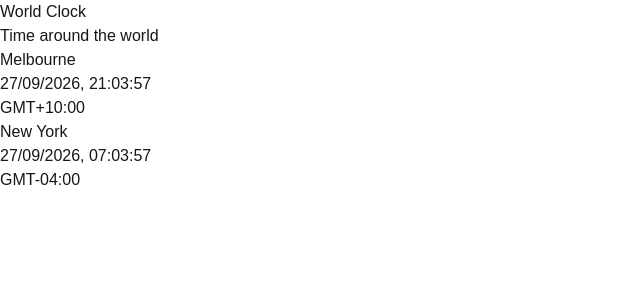
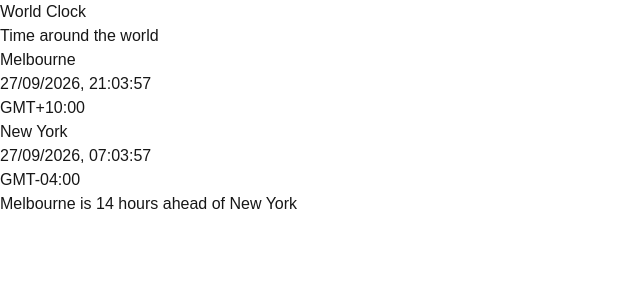
Before and after one commit to timeutility/timeflow-ai, a Next.js app: page /world-clock in a window 1280 px wide. Shown: the top 300 px of the page, without its empty margins (0-640 px from the left). Built offline with nearby package versions, Linux system fonts and the light colour scheme.

Commit message:
Add World Clock time comparison

```diff
--- /dev/null
+++ b/src/app/world-clock/TimeComparison.tsx
@@ -0,0 +1,48 @@
+"use client";
+
+import { useEffect, useState } from "react";
+import { compareTemporalStates } from "@/lib/temporal/compareTemporalStates";
+
+type TimeComparisonProps = {
+  firstName: string;
+  firstIanaIdentifier: string;
+  secondName: string;
+  secondIanaIdentifier: string;
+};
+
+export default function TimeComparison({
+  firstName,
+  firstIanaIdentifier,
+  secondName,
+  secondIanaIdentifier,
+}: TimeComparisonProps) {
+  const [referenceInstant, setReferenceInstant] = useState<Date | null>(null);
+
+  useEffect(() => {
+    setReferenceInstant(new Date());
+
+    const timer = window.setInterval(() => {
+      setReferenceInstant(new Date());
+    }, 1000);
+
+    return () => window.clearInterval(timer);
+  }, []);
+
+  if (!referenceInstant) {
+    return <p>Loading comparison...</p>;
+  }
+
+  const comparison = compareTemporalStates({
+    first_iana_identifier: firstIanaIdentifier,
+    second_iana_identifier: secondIanaIdentifier,
+    reference_instant: referenceInstant,
+  });
+
+  const differenceHours = comparison.difference_minutes / 60;
+
+  return (
+    <p>
+      {firstName} is {differenceHours} hours ahead of {secondName}
+    </p>
+  );
+}
--- a/src/app/world-clock/page.tsx
+++ b/src/app/world-clock/page.tsx
@@ -4,6 +4,8 @@ import {
   americaNewYorkTimezone,
 } from "@/data/timezones";
 import LiveClock from "./LiveClock";
+import TimeComparison from "./TimeComparison";
+
 export default function WorldClockPage() {
   return (
     <main>
@@ -21,6 +23,12 @@ export default function WorldClockPage() {
         entityId={newYork.entity_id}
         ianaIdentifier={americaNewYorkTimezone.iana_identifier}
       />
+       <TimeComparison
+        firstName={melbourne.canonical_name}
+        firstIanaIdentifier={australiaMelbourneTimezone.iana_identifier}
+        secondName={newYork.canonical_name}
+        secondIanaIdentifier={americaNewYorkTimezone.iana_identifier}
+      />
     </main>
   );
 }
--- /dev/null
+++ b/src/lib/temporal/compareTemporalStates.ts
@@ -0,0 +1,41 @@
+type CompareTemporalStatesInput = {
+  first_iana_identifier: string;
+  second_iana_identifier: string;
+  reference_instant: Date;
+};
+export function compareTemporalStates({
+  first_iana_identifier,
+  second_iana_identifier,
+  reference_instant,
+}: CompareTemporalStatesInput) {
+  const getOffsetMinutes = (ianaIdentifier: string) => {
+    const formatter = new Intl.DateTimeFormat("en-AU", {
+      timeZone: ianaIdentifier,
+      timeZoneName: "longOffset",
+    });
+
+    const offsetPart = formatter
+      .formatToParts(reference_instant)
+      .find((part) => part.type === "timeZoneName");
+
+    const match = offsetPart?.value.match(/GMT([+-])(\d{2}):(\d{2})/);
+
+   if (!match) {
+  throw new Error(`Unable to determine UTC offset for ${ianaIdentifier}`);
+}
+
+    const sign = match[1] === "+" ? 1 : -1;
+    const hours = Number(match[2]);
+    const minutes = Number(match[3]);
+
+    return sign * (hours * 60 + minutes);
+  };
+
+  const firstOffsetMinutes = getOffsetMinutes(first_iana_identifier);
+  const secondOffsetMinutes = getOffsetMinutes(second_iana_identifier);
+
+  return {
+    reference_instant: reference_instant.toISOString(),
+    difference_minutes: firstOffsetMinutes - secondOffsetMinutes,
+  };
+}
```
